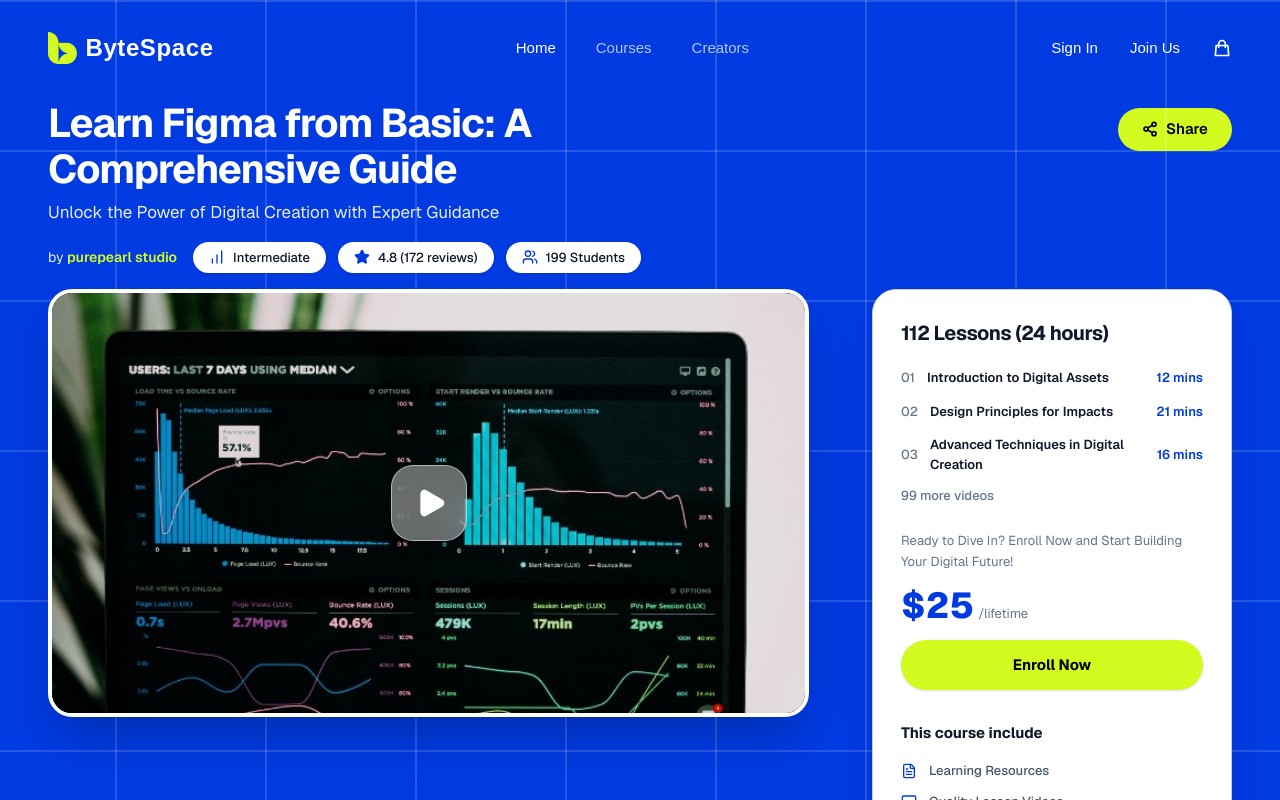
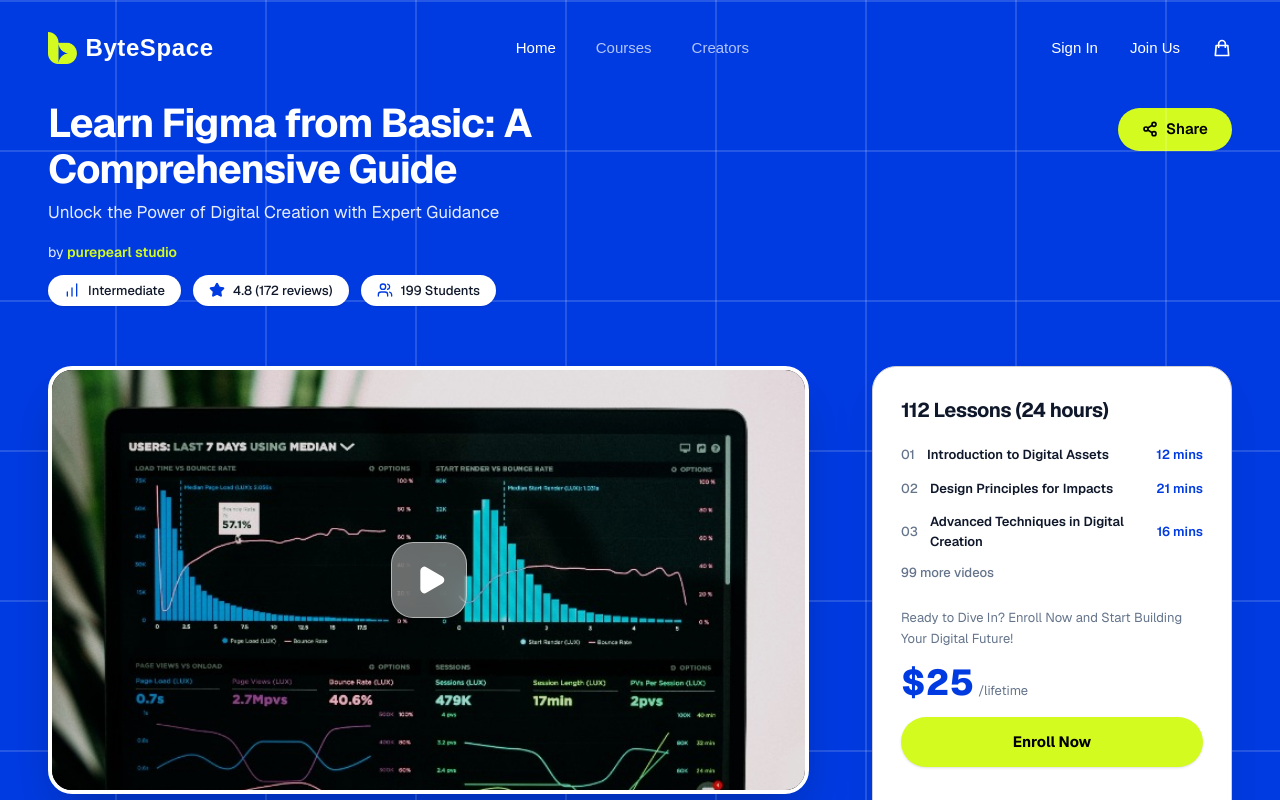
Before and after one commit to pronoy656/ByteSpace, a Next.js app: page /courses/1 in a window 1280 px wide. Shown: the top 800 px of the page. Built offline with nearby package versions, Linux system fonts and the light colour scheme.

Commit message:
fix(courses): separate author and badges, and set 60px gap to video section

```diff
--- a/src/components/courses/CourseDetails.tsx
+++ b/src/components/courses/CourseDetails.tsx
@@ -33,10 +33,10 @@
   return (
     <div className="min-h-screen bg-white font-sans pb-20">
       {/* Hero Section */}
-      <BlueGridBackground className="w-full h-screen flex flex-col justify-between pt-[100px] pb-6 relative z-20 overflow-visible">
-        <div className="container mx-auto px-12 w-full h-full flex flex-col justify-between">
+      <BlueGridBackground className="w-full h-screen flex flex-col justify-start pt-[100px] pb-6 relative z-20 overflow-visible">
+        <div className="container mx-auto px-12 w-full flex flex-col">
           {/* Hero Header */}
-          <div className="flex flex-col md:flex-row md:items-start justify-between gap-6 mb-4 shrink-0">
+          <div className="flex flex-col md:flex-row md:items-start justify-between gap-6 mb-[60px] shrink-0">
             <div className="max-w-[760px]">
               <h1 className="text-white text-[32px] md:text-[40px] font-bold leading-[1.15] mb-2 tracking-tight">
                 {course.title}: A Comprehensive Guide
@@ -45,10 +45,11 @@
                 Unlock the Power of Digital Creation with Expert Guidance
               </p>
 
-              <div className="flex flex-wrap items-center gap-4 text-white text-[14px]">
+              <div className="text-white text-[14px] mb-3">
                 <span className="font-normal text-white/90">
                   by <span className="text-[#D4FB20] font-semibold">{course.author}</span>
                 </span>
+              </div>
 
               <div className="flex flex-wrap items-center gap-3">
                 <div className="flex items-center gap-2 bg-white text-[#0F172A] px-4 py-1.5 rounded-full font-medium text-[13px] shadow-sm">
@@ -59,7 +60,6 @@
                 </div>
                 <div className="flex items-center gap-2 bg-white text-[#0F172A] px-4 py-1.5 rounded-full font-medium text-[13px] shadow-sm">
                   <Users className="w-4 h-4 text-[#003BE2]" /> 199 Students
-                  </div>
                 </div>
               </div>
             </div>
@@ -75,7 +75,7 @@
           <div className="flex flex-col lg:flex-row gap-[63px] items-start relative flex-1 min-h-0">
             {/* Left Column: Video */}
             <div className="flex-1 w-full lg:w-[calc(100%-423px)]">
-              <div className="relative aspect-[16/9] max-h-[calc(100vh-270px)] rounded-[24px] overflow-hidden bg-black shadow-2xl group cursor-pointer border-4 border-white">
+              <div className="relative aspect-[16/9] max-h-[calc(100vh-320px)] rounded-[24px] overflow-hidden bg-black shadow-2xl group cursor-pointer border-4 border-white">
                 <Image
                   src={course.image}
                   alt={course.title}
```
Lines whose indentation alone changed are shown as unchanged.
